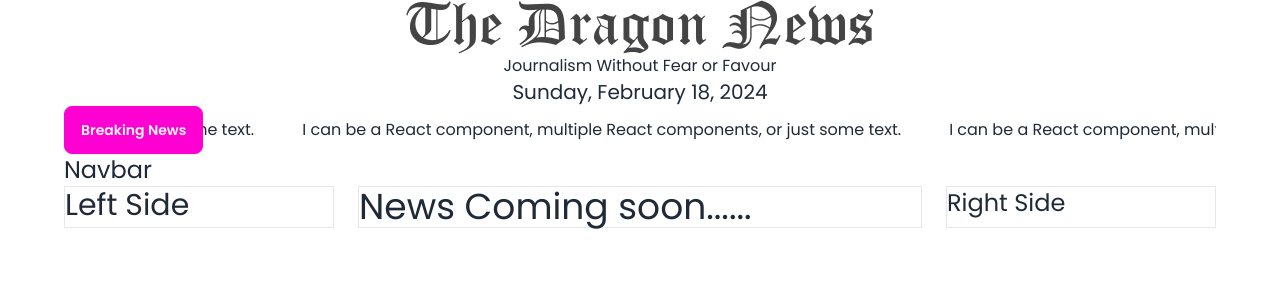
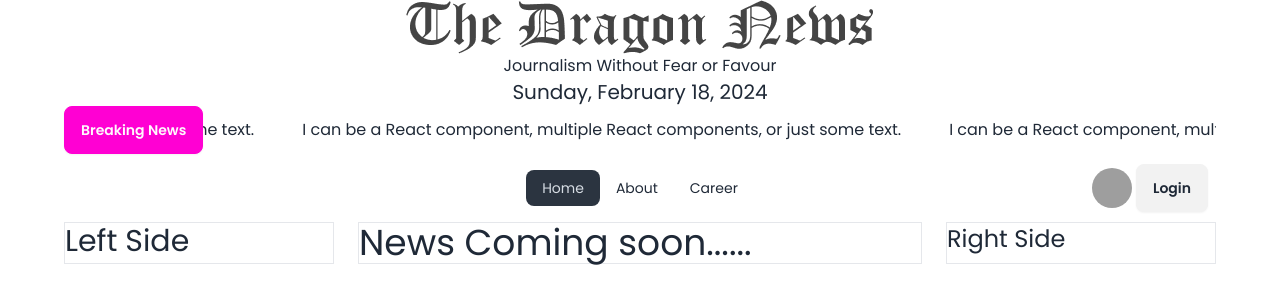
Before and after one commit to nayan-28/react-dragon-news, a React (Vite) app: page / in a window 1280 px wide. Shown: the top 304 px of the page. Built offline with nearby package versions, Linux system fonts and the light colour scheme; grey boxes are pictures that could not be loaded.

Commit message:
navbar added

```diff
--- a/src/Shared/Navbar/Navbar.jsx
+++ b/src/Shared/Navbar/Navbar.jsx
@@ -1,7 +1,64 @@
+import { Link, NavLink } from "react-router-dom";
+import user from "../../assets/user.png";
 const Navbar = () => {
+  const navLinks = (
+    <>
+      <li>
+        <NavLink to="/">Home</NavLink>
+      </li>
+      <li>
+        <NavLink to="/about">About</NavLink>
+      </li>
+      <li>
+        <NavLink to="/career">Career</NavLink>
+      </li>
+    </>
+  );
   return (
-    <div>
-      <h2 className="text-2xl">Navbar</h2>
+    <div className="navbar bg-base-100">
+      <div className="navbar-start">
+        <div className="dropdown">
+          <div tabIndex={0} role="button" className="btn btn-ghost lg:hidden">
+            <svg
+              xmlns="http://www.w3.org/2000/svg"
+              className="h-5 w-5"
+              fill="none"
+              viewBox="0 0 24 24"
+              stroke="currentColor"
+            >
+              <path
+                strokeLinecap="round"
+                strokeLinejoin="round"
+                strokeWidth="2"
+                d="M4 6h16M4 12h8m-8 6h16"
+              />
+            </svg>
+          </div>
+          <ul
+            tabIndex={0}
+            className="menu menu-sm dropdown-content mt-3 z-[1] p-2 shadow bg-base-100 rounded-box w-52"
+          >
+            {navLinks}
+          </ul>
+        </div>
+      </div>
+      <div className="navbar-center hidden lg:flex">
+        <ul className="menu menu-horizontal px-1">{navLinks}</ul>
+      </div>
+      <div className="navbar-end">
+        <div
+          tabIndex={0}
+          role="button"
+          className="btn btn-ghost btn-circle avatar"
+        >
+          <div className="w-10 rounded-full">
+            <img alt="Tailwind CSS Navbar component" src={user} />
+          </div>
+        </div>
+        <Link>
+          <button className="btn">Login</button>
+        </Link>
+      </div>
     </div>
   );
 };
```
